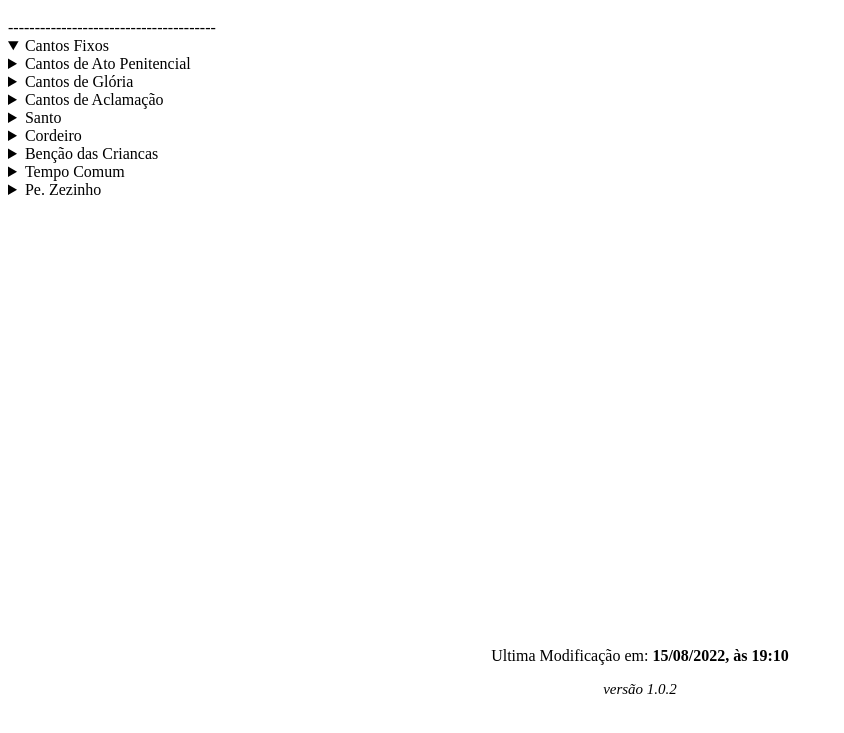
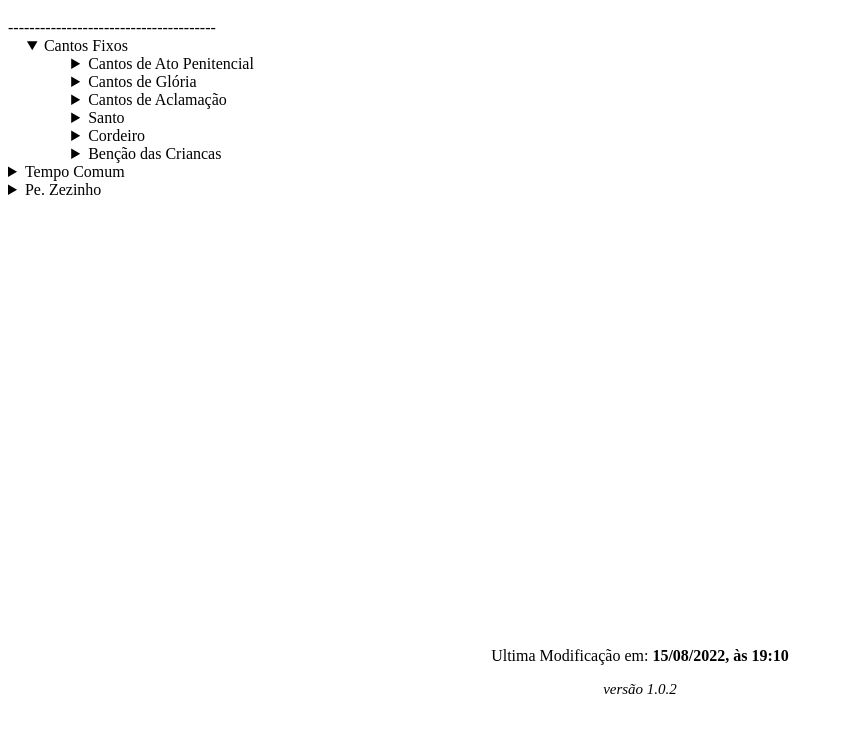
Before and after one commit to emanuel18-iec/CantosParaMissa, a plain HTML site: page index.html in a window 1280 px wide. Both pictures are taken after a click on the heading "Cantos Fixos". Shown: the part 61-794 px from the top of the page, without its empty margins (0-844 px from the left). Drawn offline with Linux system fonts and the light colour scheme.

Commit message:
Update style.css

```diff
--- a/css/style.css
+++ b/css/style.css
@@ -3,8 +3,12 @@
 
 
 
-
-
+.nivel1{
+    margin-left:1.5%
+}
+.nivel2{
+    margin-left: 5%;
+}
 
 
 
```
